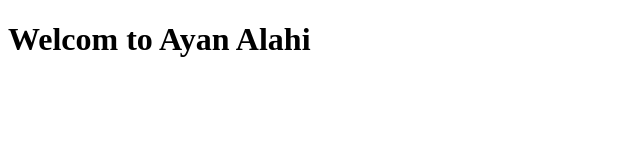
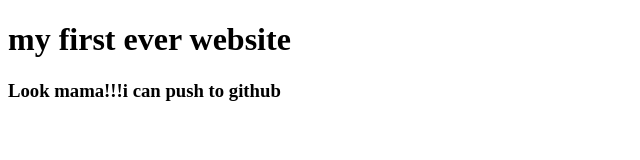
Before and after one commit to yeasinctg/my-first-website, a plain HTML site: page index.html in a window 1280 px wide. Shown: the whole page, without its empty margins (0-640 px from the left). Drawn offline with Linux system fonts and the light colour scheme.

Commit message:
learned github

```diff
--- a/index.html
+++ b/index.html
@@ -7,6 +7,8 @@
     <title>Ayan Web Development Hub</title>
 </head>
 <body>
-    <h1>Welcom to Ayan Alahi</h1>
+    <h1>my first ever website</h1>
+    <h3> Look mama!!!i can push to github</h3>
+
 </body>
 </html>
```
